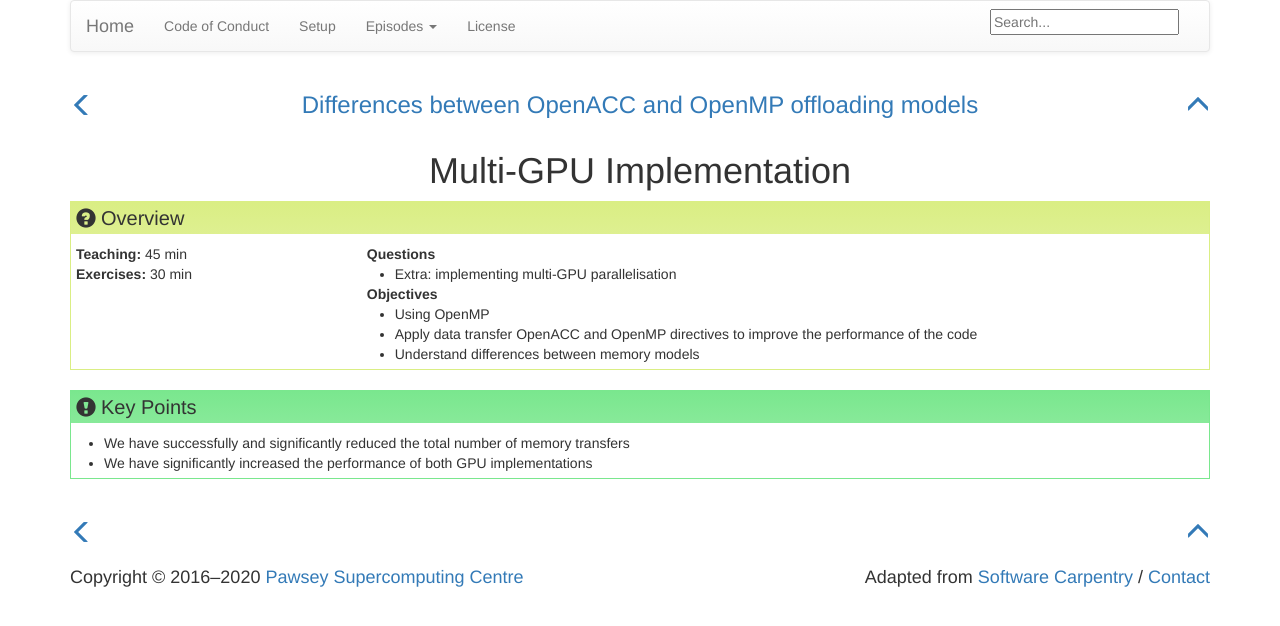
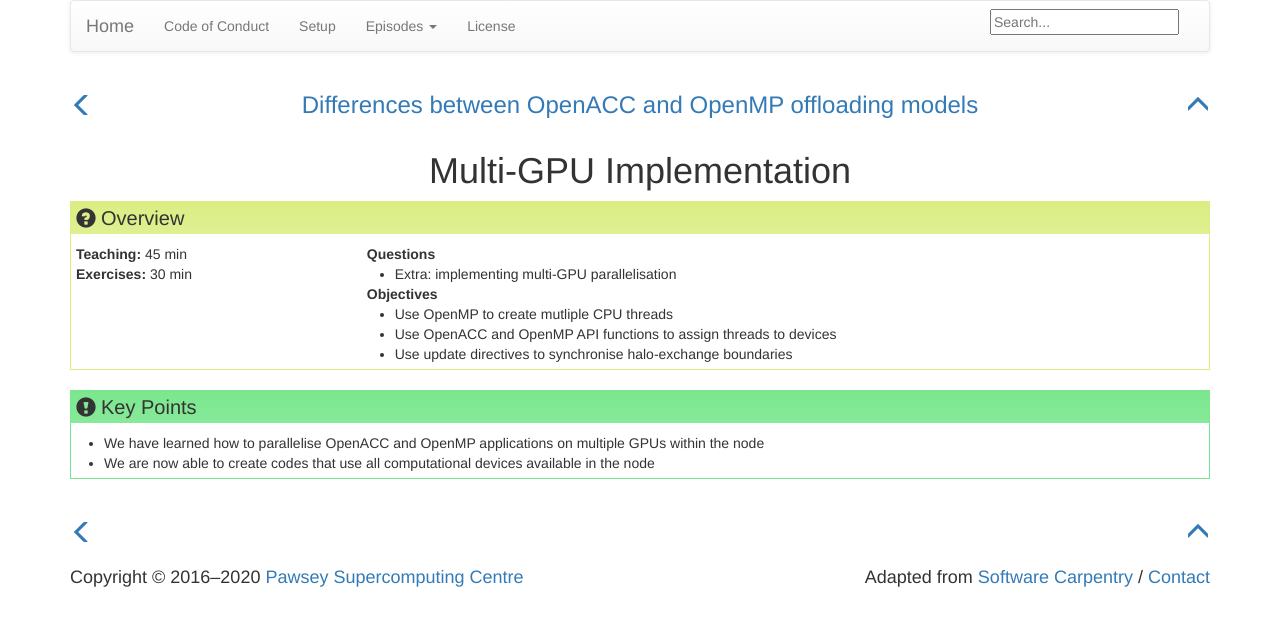
Before and after one commit to PawseySC/sc20-gpu-offloading, a Jekyll site: the page built from _episodes/07-multi-gpu.md, in a window 1280 px wide. Shown: the top 626 px of the page. Built offline with Jekyll 4.4.1, drawn with Linux system fonts in a browser that asks for light colours.

```diff
--- a/_episodes/07-multi-gpu.md
+++ b/_episodes/07-multi-gpu.md
@@ -5,10 +5,10 @@ exercises: 30
 questions:
 - "Extra: implementing multi-GPU parallelisation"
 objectives:
-- "Using OpenMP"
-- "Apply data transfer OpenACC and OpenMP directives to improve the performance of the code"
-- "Understand differences between memory models"
+- "Use OpenMP to create mutliple CPU threads"
+- "Use OpenACC and OpenMP API functions to assign threads to devices"
+- "Use update directives to synchronise halo-exchange boundaries"
 keypoints:
-- "We have successfully and significantly reduced the total number of memory transfers"
-- "We have significantly increased the performance of both GPU implementations"
+- "We have learned how to parallelise OpenACC and OpenMP applications on multiple GPUs within the node"
+- "We are now able to create codes that use all computational devices available in the node"
 ---
```
Also changed, not shown: _episodes/03-serial-implementation.md (+5 -0 lines), _episodes/04-profiling.md (+4 -0 lines), _episodes/05-loop-parallelisation.md (+4 -0 lines), _episodes/06-data-management.md (+4 -0 lines).
